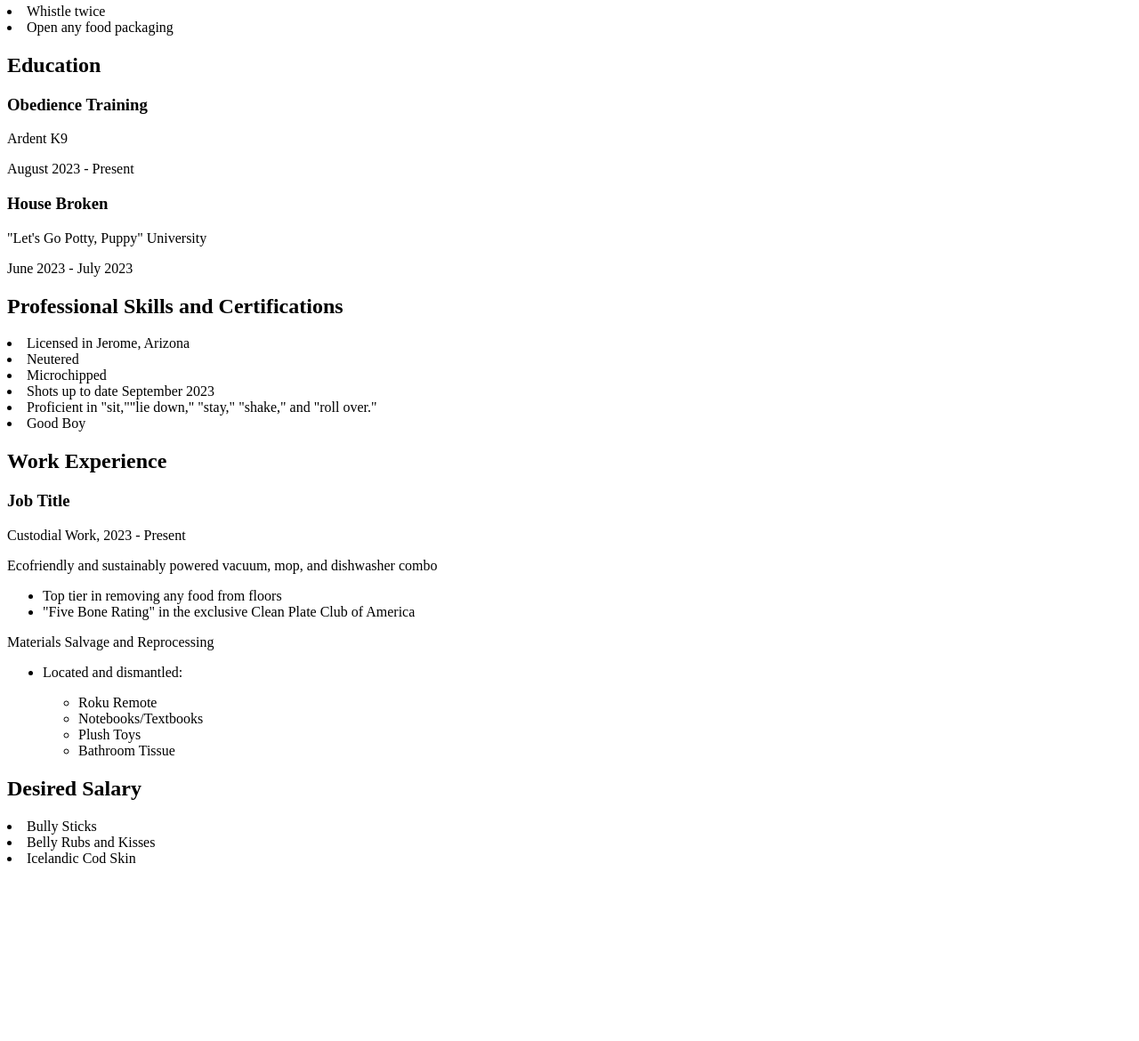
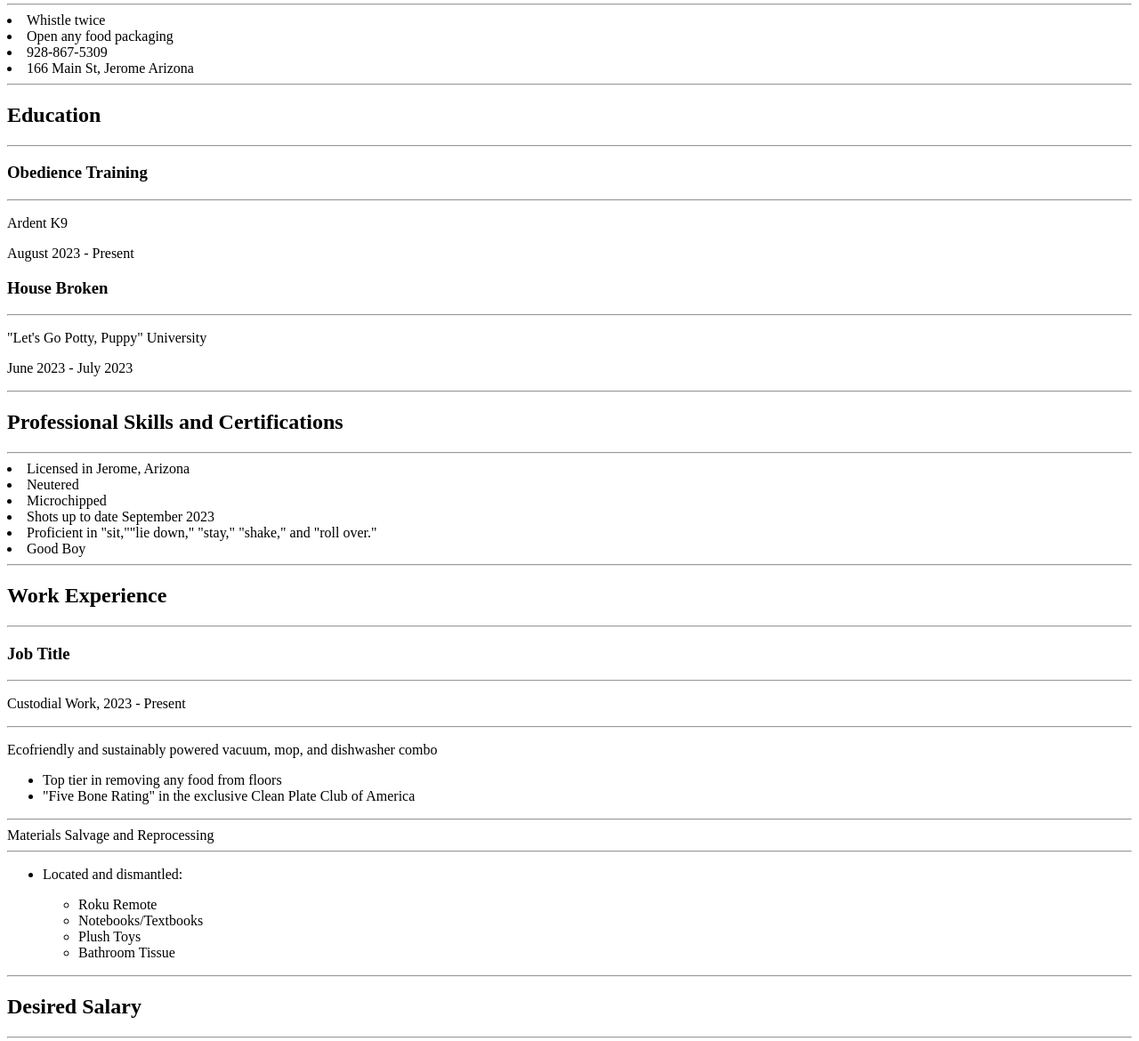
Before and after one commit to Kacey-Larson/art130_project02, a plain HTML site: page index.html in a window 1280 px wide. Shown: the part 181-1351 px from the top of the page at 89% size. Before the commit the page ends 1171 px from the top, so only its background shows below. Drawn offline with Linux system fonts and the light colour scheme.

Commit message:
commit and push

```diff
--- a/index.html
+++ b/index.html
@@ -19,15 +19,21 @@
         <article id="mainleft">
             <section>
                 <h2>Contact Information</h2>
+                <hr>
                 <!-- contact info -->
              <li>Whistle twice</li>
              <li>Open any food packaging</li>
+             <li>928-867-5309</li>
+             <li>166 Main St, Jerome Arizona</Str></li>
             </section>
 
             <section>
+                <hr>
                 <h2>Education</h2>
+                <hr>
                 <!--Potty Training, Ardent K9, Chewing-->
                 <h3>Obedience Training</h3>
+                <hr>
                 <p>
                     Ardent K9
                 </p>
@@ -35,6 +41,7 @@
                     August 2023 - Present
                 </p>
                 <h3>House Broken</h3>
+                <hr>
                 <p>
                     "Let's Go Potty, Puppy" University
                 </p>
@@ -44,7 +51,9 @@
 
         <article id="mainright">
             <section>
+                <hr>
                 <h2>Professional Skills and Certifications</h2>
+                <hr>
                 <!--Woman's bestfriend-->
                 <li>Licensed in Jerome, Arizona</li>
                 <li>Neutered</li>
@@ -57,11 +66,15 @@
 
         <article id="maintright">
             <section>
+                <hr>
                 <h2>Work Experience</h2>
+                <hr>
                 <!--Custodial, Materials Salvage and Reprocessing-->
                 <h3>Job Title</h3>
+                <hr>
                 <p>
                     Custodial Work, 2023 - Present
+                    <hr>
                 </p>
                 <p>Ecofriendly and sustainably powered vacuum, mop, and dishwasher combo</p>
                 <ul>
@@ -69,7 +82,9 @@
                     <li>"Five Bone Rating" in the exclusive Clean Plate Club of America</li>
                 </ul>
                 <p>
+                    <hr>
                     Materials Salvage and Reprocessing
+                    <hr>
                     <ul>
                         <li>Located and dismantled:
                             <p>
@@ -87,7 +102,9 @@
         </article>
 
         <article>
+            <hr>
             <h2>Desired Salary</h2>
+            <hr>
             <p>
                 <li>Bully Sticks</li>
                 <li>Belly Rubs and Kisses</li>
--- a/style.css
+++ b/style.css
@@ -22,13 +22,6 @@ h3 {
     padding-bottom: .1em;
 }
 
-main {
-    display:grid;
-    grid-template-columns: 80% 50%;
-    margin-top: 3em;
-
-}
-
 header {
     text-align: center;
     margin: auto 2em;
@@ -38,24 +31,7 @@ section{
     margin: auto 1em 4em 2em;
 }
 
-i {
-    margin-right: 1%;
-}
-
-p {
-    margin: .2em;
-}
-
-hr {
-    border: none;
-    background-color:bisque;
-    height: 1.5px;
-}
-
 h1,h2,h3 {
     font-weight: 110;
     margin-bottom: 0;
 }
-#mainLeft {
-    border: 1.5px bisque;
-}
```
